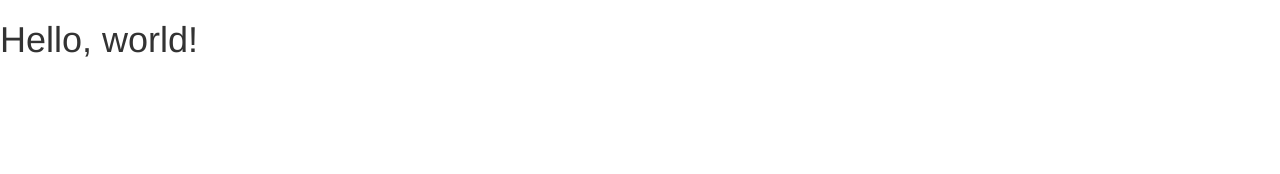
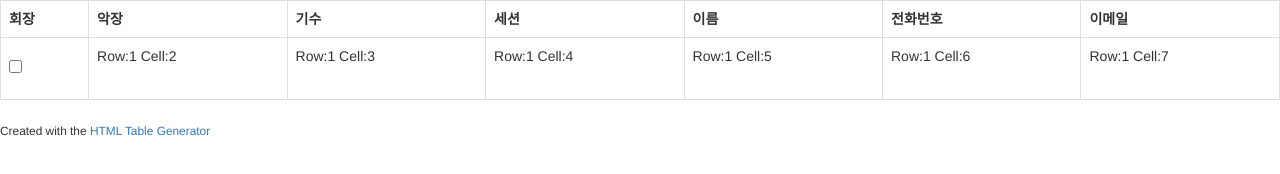
Before and after one commit to creativebulb/webprogramming, a plain HTML site: page member.html in a window 1280 px wide. Drawn offline with nearby package versions, Linux system fonts and the light colour scheme.

Commit message:
시험멤버.html

```diff
--- a/member.html
+++ b/member.html
@@ -20,7 +20,16 @@
     <![endif]-->
   </head>
   <body>
-    <h1>Hello, world!</h1>
+<table class="table table-bordered">
+<tr><th>회장</th><th>악장</th><th>기수</th><th>세션</th><th>이름</th><th>전화번호</th><th>이메일</th></tr>
+<tr><td><div class="checkbox">
+        <label>
+          <input type="checkbox">
+        </label>
+      </div></td><td>Row:1 Cell:2</td><td>Row:1 Cell:3</td><td>Row:1 Cell:4</td><td>Row:1 Cell:5</td><td>Row:1 Cell:6</td><td>Row:1 Cell:7</td></tr>
+</table>
+<p><small>Created with the <a href="http://www.textfixer.com/html/html-table-generator.php" target="_blank">HTML Table Generator</a></small></p>
+
 
     <!-- jQuery (necessary for Bootstrap's JavaScript plugins) -->
     <script src="https://ajax.googleapis.com/ajax/libs/jquery/1.11.2/jquery.min.js"></script>
```
